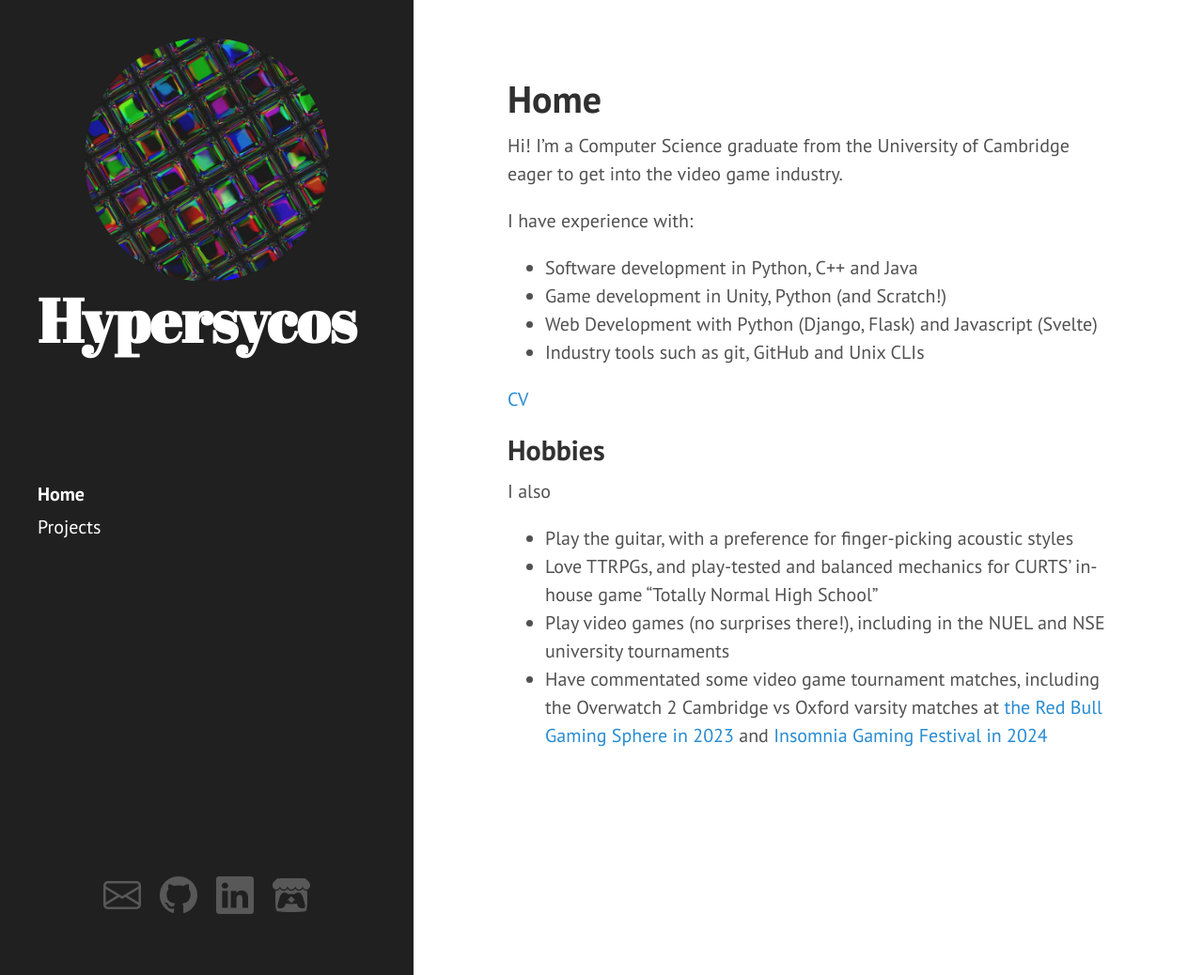
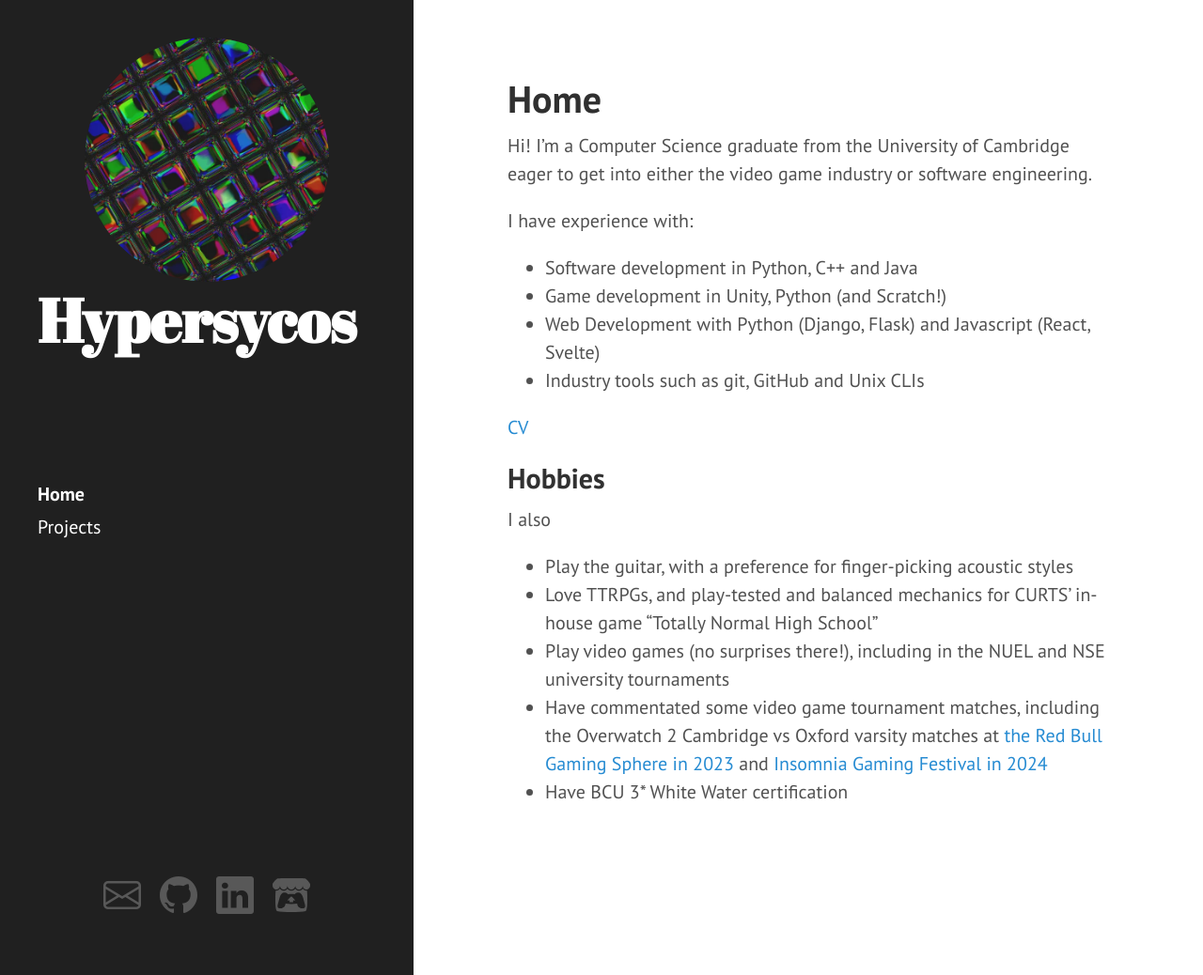
Before and after one commit to Hypersycos/hypersycos.github.io, a Jekyll site: the page built from index.html, in a window 1280 px wide and 1038 px high. Shown: the whole window at 94% size. Built offline with Jekyll 4.4.1, drawn with Linux system fonts in a browser that asks for light colours; Markdown is read by kramdown in place of the engine named in the settings; the list of posts is cut into pages by our own code.

Commit message:
Updated home page

```diff
--- a/_includes/index.md
+++ b/_includes/index.md
@@ -1,9 +1,9 @@
-Hi! I'm a Computer Science graduate from the University of Cambridge eager to get into the video game industry.
+Hi! I'm a Computer Science graduate from the University of Cambridge eager to get into either the video game industry or software engineering.
 
 I have experience with:
 - Software development in Python, C++ and Java
 - Game development in Unity, Python (and Scratch!)
-- Web Development with Python (Django, Flask) and Javascript (Svelte)
+- Web Development with Python (Django, Flask) and Javascript (React, Svelte)
 - Industry tools such as git, GitHub and Unix CLIs
 
 [CV]({{ site.baseurl }}/download/Joshua Pollick Resume.pdf){:target="_blank"}
@@ -14,3 +14,4 @@
 - Love TTRPGs, and play-tested and balanced mechanics for CURTS' in-house game "Totally Normal High School"
 - Play video games (no surprises there!), including in the NUEL and NSE university tournaments
 - Have commentated some video game tournament matches, including the Overwatch 2 Cambridge vs Oxford varsity matches at [the Red Bull Gaming Sphere in 2023](https://youtu.be/JvjkFmFBgZ4) and [Insomnia Gaming Festival in 2024](https://www.twitch.tv/videos/2127447965)
+- Have BCU 3* White Water certification
```
